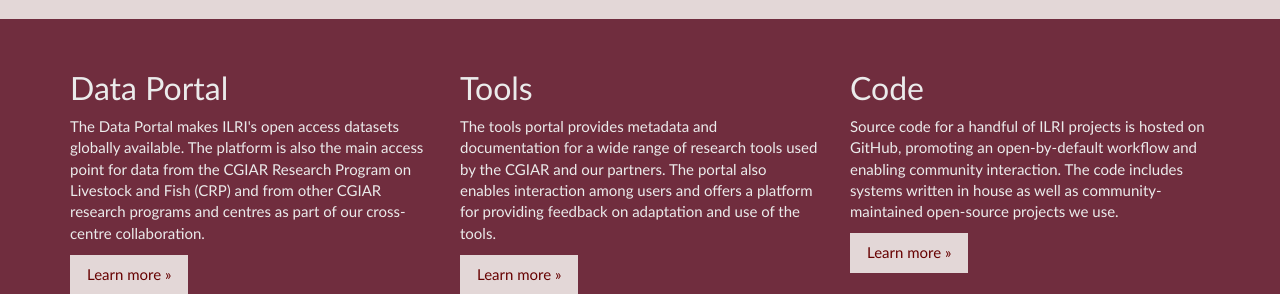
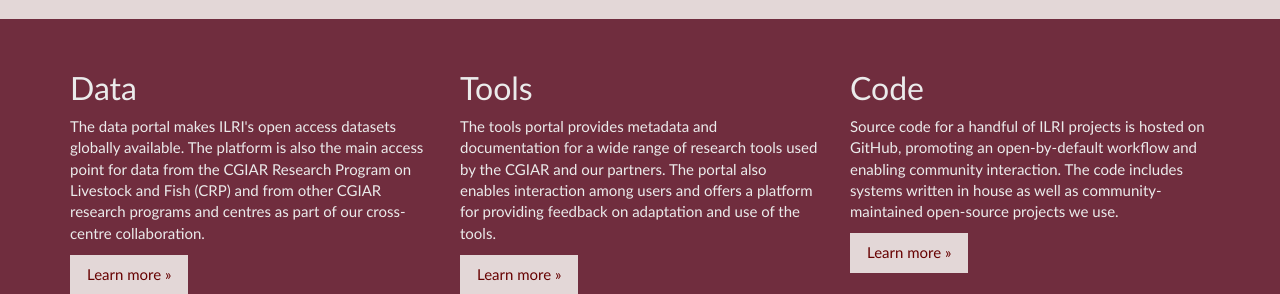
Before and after one commit to alanorth/data.ilri.org, a plain HTML site: page index.html in a window 1280 px wide. Shown: the part 257-551 px from the top of the page. Drawn offline with Linux system fonts and the light colour scheme.

Commit message:
index.html: Use "Data" instead of "Data Portal" for the first block
We use "data" all over, and "Tools" is generic, so this is more
consistent.

Signed-off-by: Alan Orth <a.orth@cgiar.org>

```diff
--- a/index.html
+++ b/index.html
@@ -47,8 +47,8 @@
       <!-- Example row of columns -->
       <div class="row">
         <div class="col-md-4">
-          <h2>Data Portal</h2>
-          <p>The Data Portal makes ILRI's open access datasets globally available. The platform is also the main access point for data from the CGIAR Research Program on Livestock and Fish (CRP) and from other CGIAR research programs and centres as part of our cross-centre collaboration.</p>
+          <h2>Data</h2>
+          <p>The data portal makes ILRI's open access datasets globally available. The platform is also the main access point for data from the CGIAR Research Program on Livestock and Fish (CRP) and from other CGIAR research programs and centres as part of our cross-centre collaboration.</p>
           <p><a class="btn btn-default" href="http://data.ilri.org/portal" title="ILRI data portal" role="button">Learn more &raquo;</a></p>
         </div>
         <div class="col-md-4">
```
